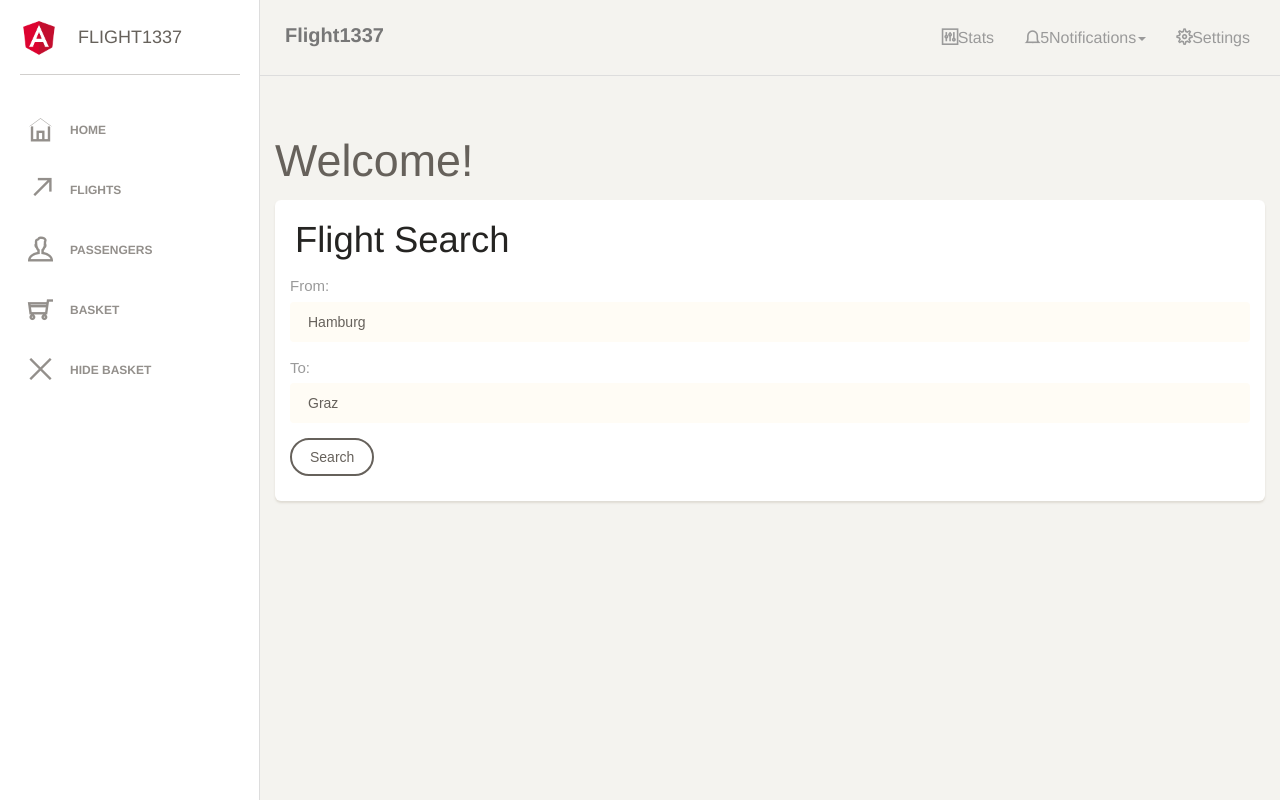
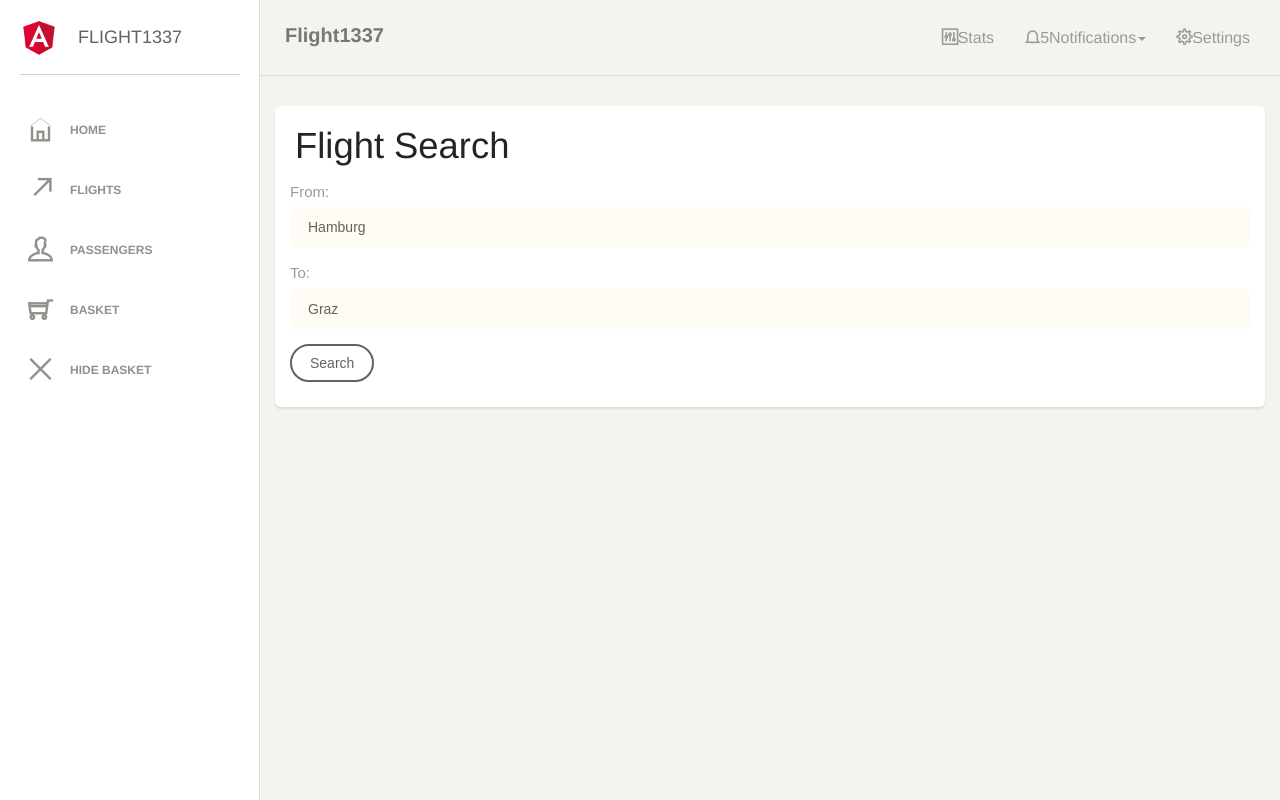
Before and after one commit to devofthings/flight1337, an Angular app: page / in a window 1280 px wide. Built offline with nearby package versions, Linux system fonts and the light colour scheme; a web font is replaced by a local one.

Commit message:
removed unused title

```diff
--- a/src/app/app.component.html
+++ b/src/app/app.component.html
@@ -7,7 +7,6 @@
     <navbar-cmp></navbar-cmp>
 
     <div class="content">
-      <h1>{{ title }}</h1>
       <flight-search></flight-search>
     </div>
   </div>
--- a/src/app/app.component.ts
+++ b/src/app/app.component.ts
@@ -1,10 +1,8 @@
-import { Component, OnInit } from '@angular/core';
+import { Component, OnInit } from "@angular/core";
 
 @Component({
-  selector: 'flight-app',
-  templateUrl: './app.component.html',
-  styleUrls: ['./app.component.css'],
+  selector: "flight-app",
+  templateUrl: "./app.component.html",
+  styleUrls: ["./app.component.css"],
 })
-export class AppComponent {
-  title = 'Welcome!';
-}
+export class AppComponent {}
```
